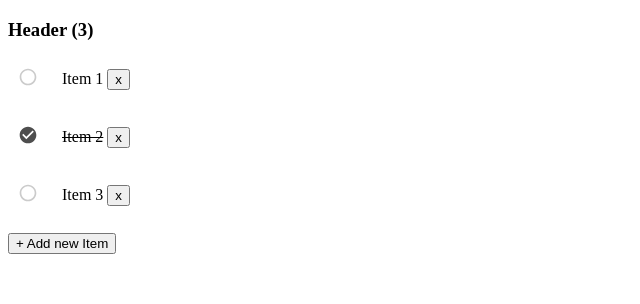
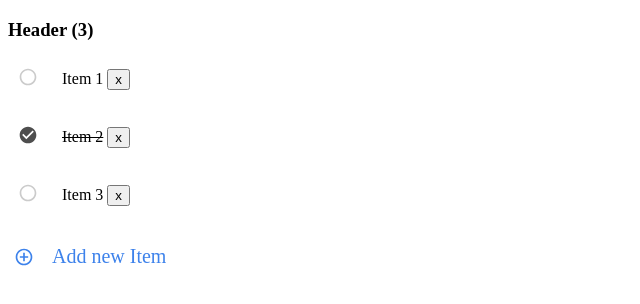
Before and after one commit to jpgonzales27/todo-list, a React (Vite) app: page / in a window 1280 px wide. Shown: the top 304 px of the page, without its empty margins (0-640 px from the left). Built offline with nearby package versions, Linux system fonts and the light colour scheme.

Commit message:
creado styles para el footer

```diff
--- a/src/components/footer/footer.component.tsx
+++ b/src/components/footer/footer.component.tsx
@@ -1,9 +1,15 @@
 import React from "react";
+import { AddIcon, AddText, Wrapper } from "./footer.styles";
 
 type Props = {
   addNewItem: () => void;
 };
 
 export const Footer = ({ addNewItem }: Props) => {
-  return <button onClick={addNewItem}>+ Add new Item</button>;
+  return (
+    <Wrapper onClick={addNewItem}>
+      <AddIcon />
+      <AddText>Add new Item</AddText>
+    </Wrapper>
+  );
 };
--- /dev/null
+++ b/src/components/footer/footer.styles.ts
@@ -0,0 +1,22 @@
+import styled from "@emotion/styled";
+import AddCircleOutlineIcon from "@mui/icons-material/AddCircleOutline";
+
+export const Wrapper = styled.div`
+  margin-top: 8px;
+  padding: 4px;
+  display: flex;
+  align-items: center;
+  cursor: pointer;
+`;
+
+export const AddIcon = styled(AddCircleOutlineIcon)`
+  color: #3d82eb;
+  widht: 20px;
+  height: 20px;
+  margin-right: 16px;
+`;
+
+export const AddText = styled.span`
+  color: #3d82eb;
+  font-size: 20px;
+`;
```
